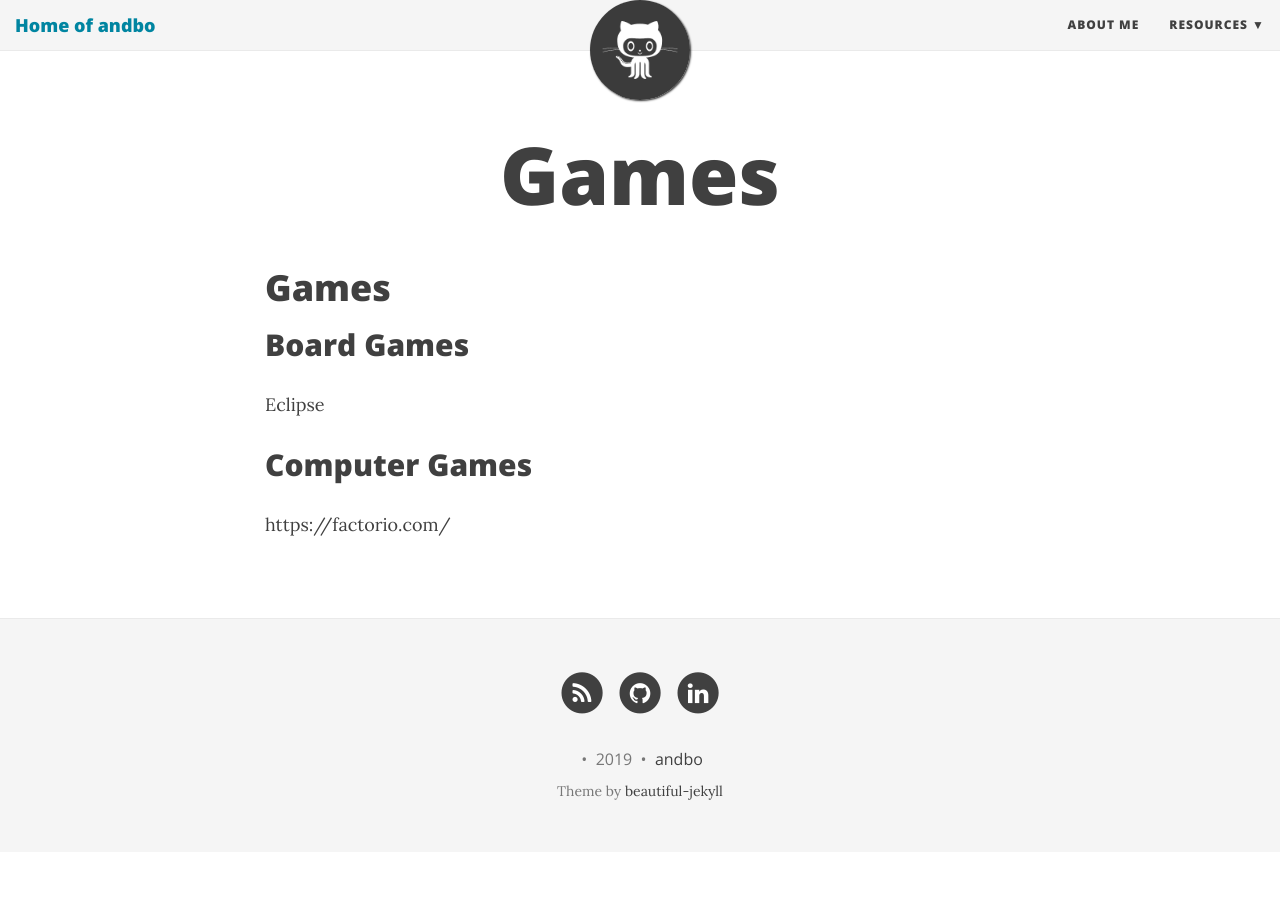
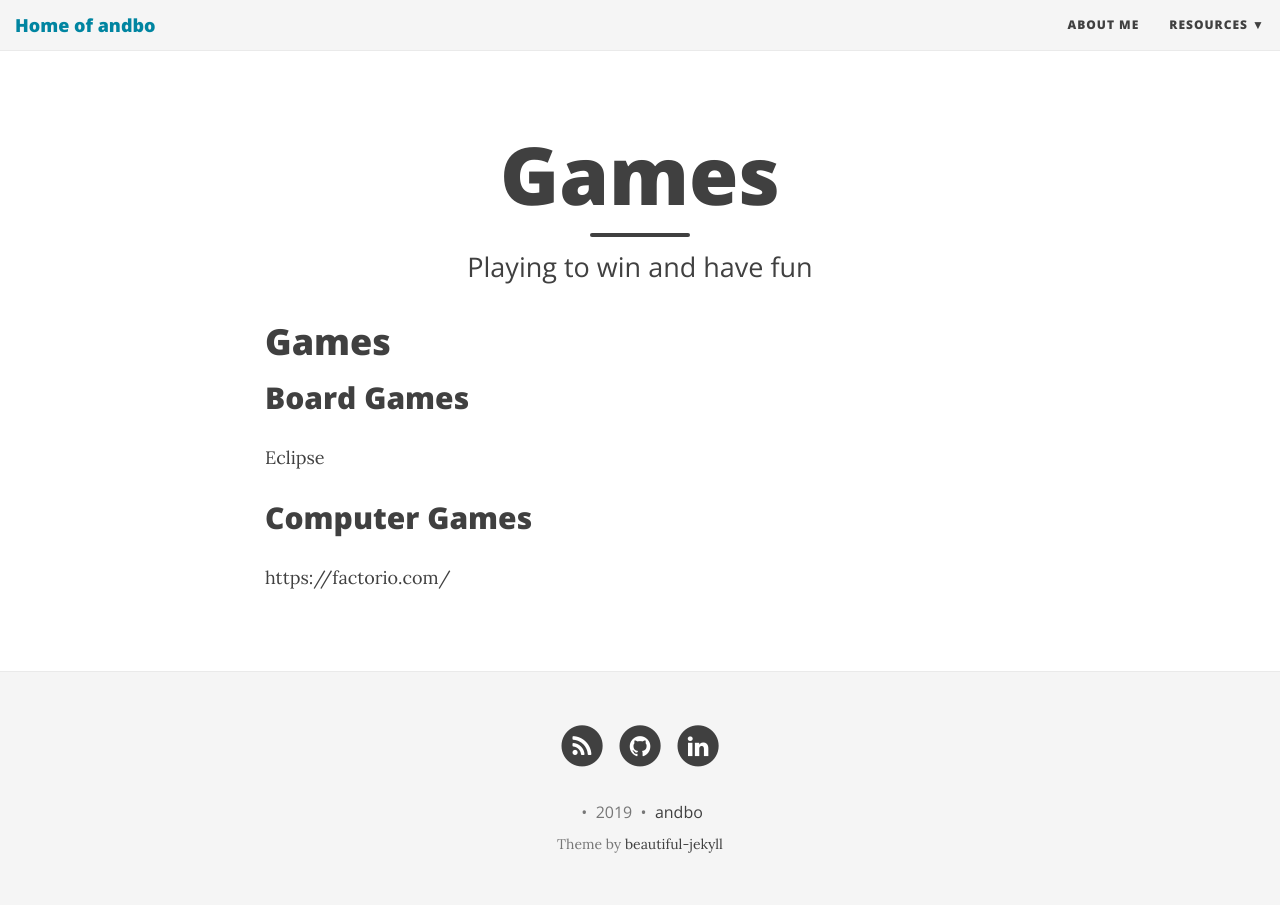
Before and after one commit to andbo/andbo.github.io, a Jekyll site: the page built from _pages/02_games.md, in a window 1280 px wide. Built offline with Jekyll 4.4.1, drawn with Linux system fonts in a browser that asks for light colours; nearby versions of some CDN libraries.

Commit message:
small update

```diff
--- a/_config.yml
+++ b/_config.yml
@@ -24,8 +24,8 @@ navbar-links:
   Resources:
     - Azure: "azure"
     - Games: "games"
-    - Beautiful Jekyll: "http://deanattali.com/beautiful-jekyll/"
-    - Learn markdown: "http://www.markdowntutorial.com/"
+    # - Beautiful Jekyll: "http://deanattali.com/beautiful-jekyll/"
+    # - Learn markdown: "http://www.markdowntutorial.com/"
 
 collections:
   azure:
@@ -34,7 +34,7 @@ collections:
 
 # Image to show in the navigation bar - image must be a square (width = height)
 # Remove this parameter if you don't want an image in the navbar
-avatar: "/img/avatar-icon.png"
+# avatar: "/img/avatar-icon.png"
 
 # If you want to have an image logo in the top-left corner instead of the title text,
 # then specify the following parameter
--- a/_pages/02_games.md
+++ b/_pages/02_games.md
@@ -1,6 +1,7 @@
 ---
 layout: page
 title: Games
+subtitle: Playing to win and have fun
 permalink: /games/
 ---
 
```
